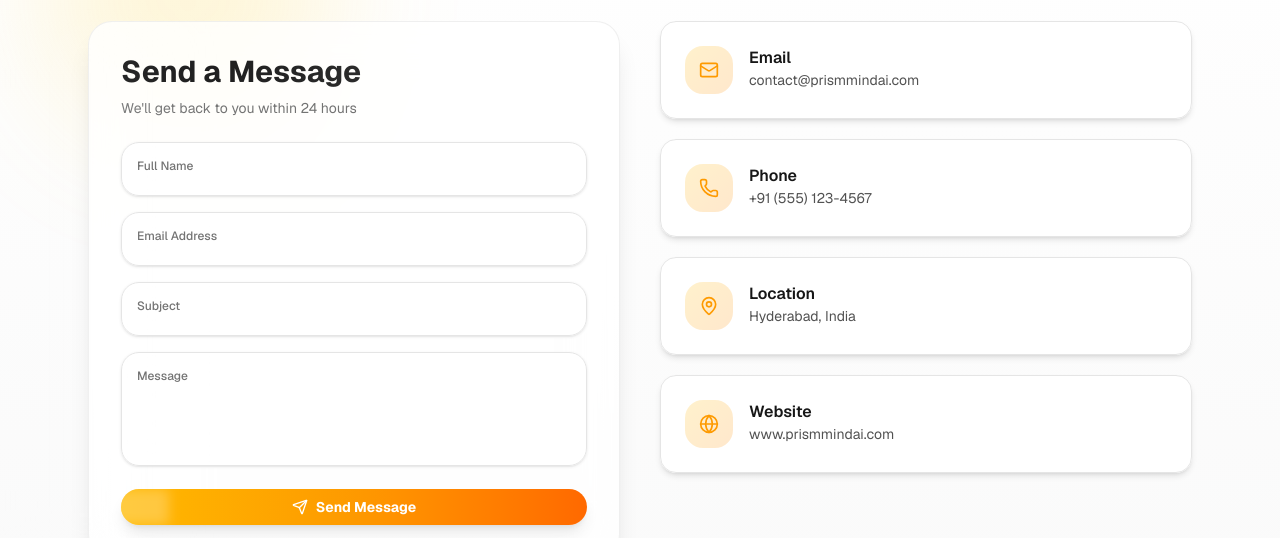
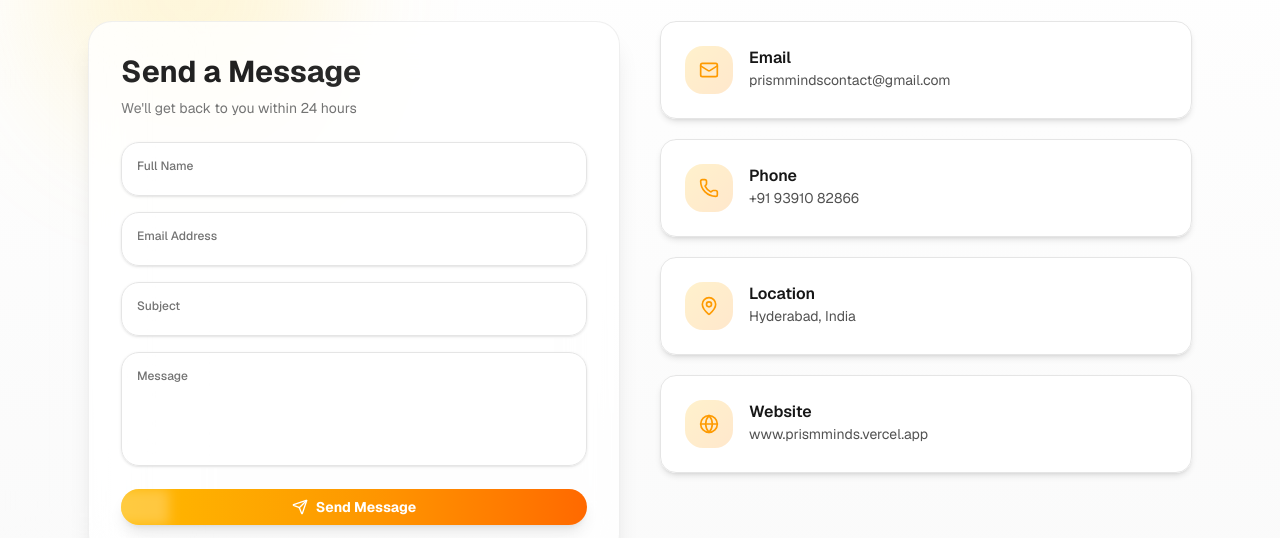
Before and after one commit to JayanthDevupalli/PrismMinds---AI-Powered-Debates, a Next.js app in the folder prismmindsclient/: page /contactus in a window 1280 px wide. Shown: the part 191-729 px from the top of the page. Built offline with nearby package versions, Linux system fonts and the light colour scheme; no server answers.

Commit message:
contactus update - version 1.60

```diff
--- a/prismmindsclient/app/contactus/page.tsx
+++ b/prismmindsclient/app/contactus/page.tsx
@@ -464,10 +464,10 @@ export default function ContactPage() {
         {/* CONTACT INFO */}
         <div className="space-y-5">
           {[
-            { icon: Mail, title: "Email", text: "contact@prismmindai.com" },
-            { icon: Phone, title: "Phone", text: "+91 (555) 123-4567" },
+            { icon: Mail, title: "Email", text: "prismmindscontact@gmail.com" },
+            { icon: Phone, title: "Phone", text: "+91 93910 82866" },
             { icon: MapPin, title: "Location", text: "Hyderabad, India" },
-            { icon: Globe, title: "Website", text: "www.prismmindai.com" },
+            { icon: Globe, title: "Website", text: "www.prismminds.vercel.app" },
           ].map((item) => (
             <motion.div
               key={item.title}
```
